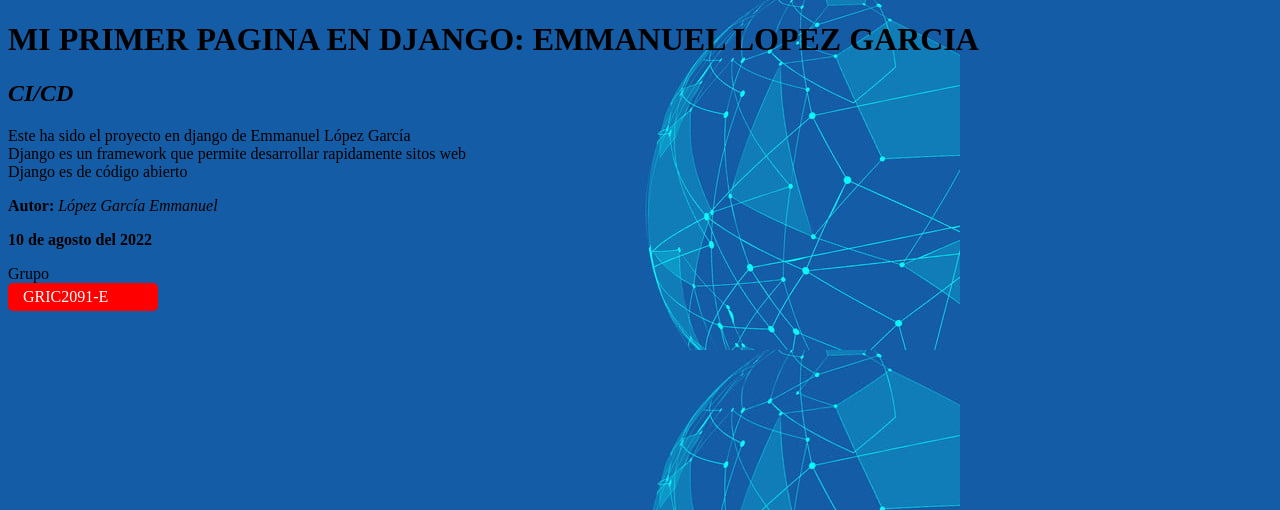
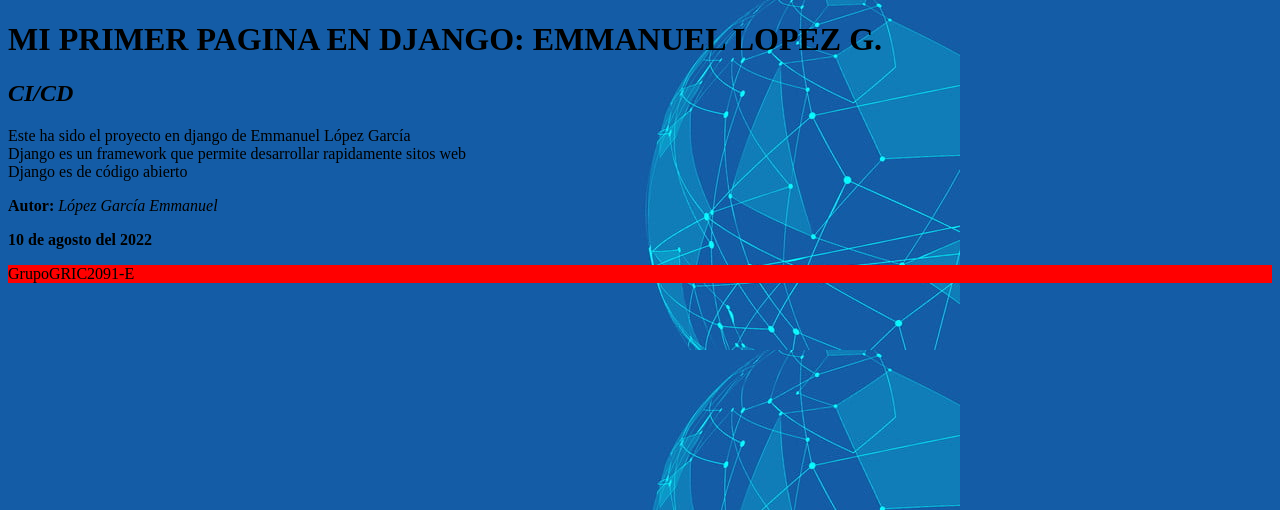
Before and after one commit to elopez-gar/proj1, a Django app: page / in a window 1280 px wide. Shown: the top 510 px of the page. Run offline with Django 4.2, Linux system fonts and the light colour scheme.

Commit message:
Segundo Commit

```diff
--- a/templates/homepage.html
+++ b/templates/homepage.html
@@ -27,7 +27,7 @@
     <div id="agrupar">
         <header id="cabecera">
             <h1>
-                <strong>MI PRIMER PAGINA EN DJANGO: EMMANUEL LOPEZ GARCIA</strong>
+                <strong>MI PRIMER PAGINA EN DJANGO: EMMANUEL LOPEZ G.</strong>
             </h1>
             <div id="cabecera2">
                 <h2>
@@ -50,7 +50,7 @@
     <footer>
         <p><strong>Autor:</strong><em> López García Emmanuel</em></p>
         <p><strong>10 de agosto del 2022</strong></p>
-        <p>Grupo<a href="#contenido">GRIC2091-E</a></p>
+        <p style="background-color: red">GrupoGRIC2091-E</p>
     </footer>
 
 </body>
```
